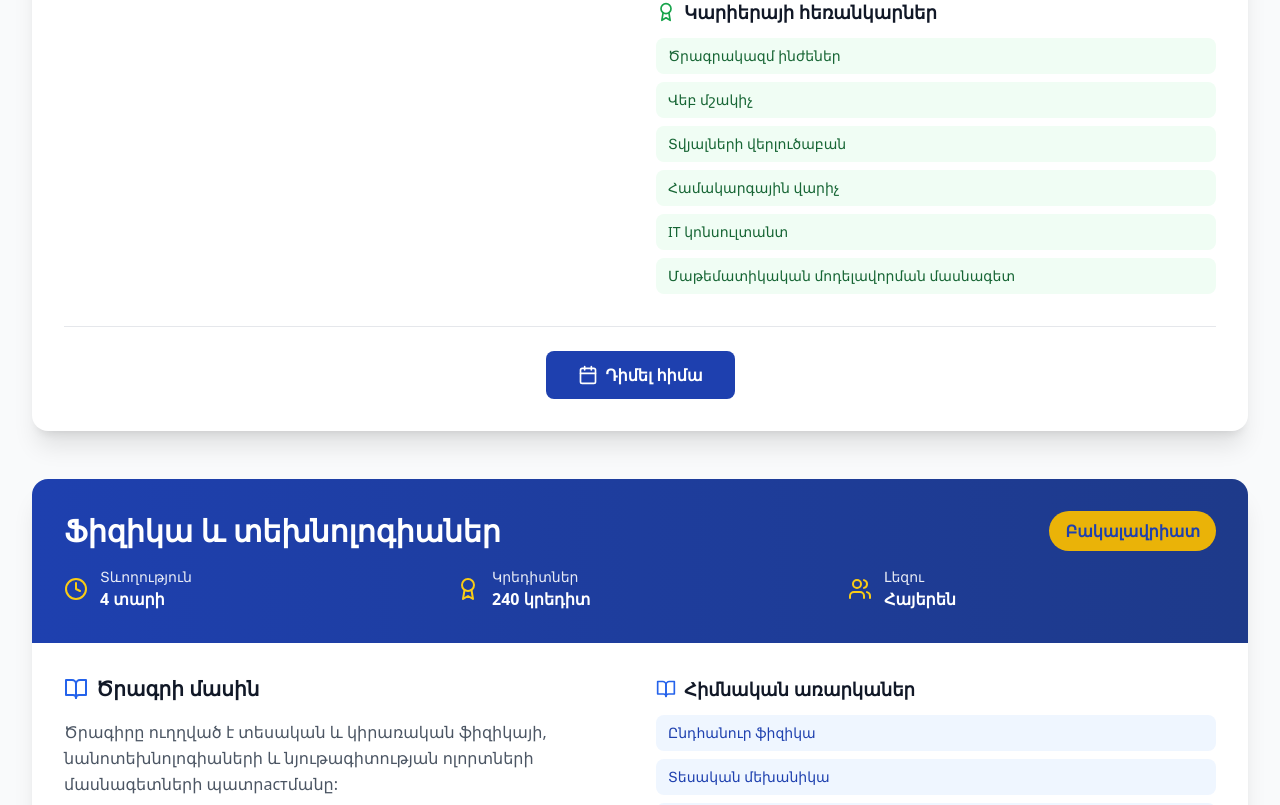
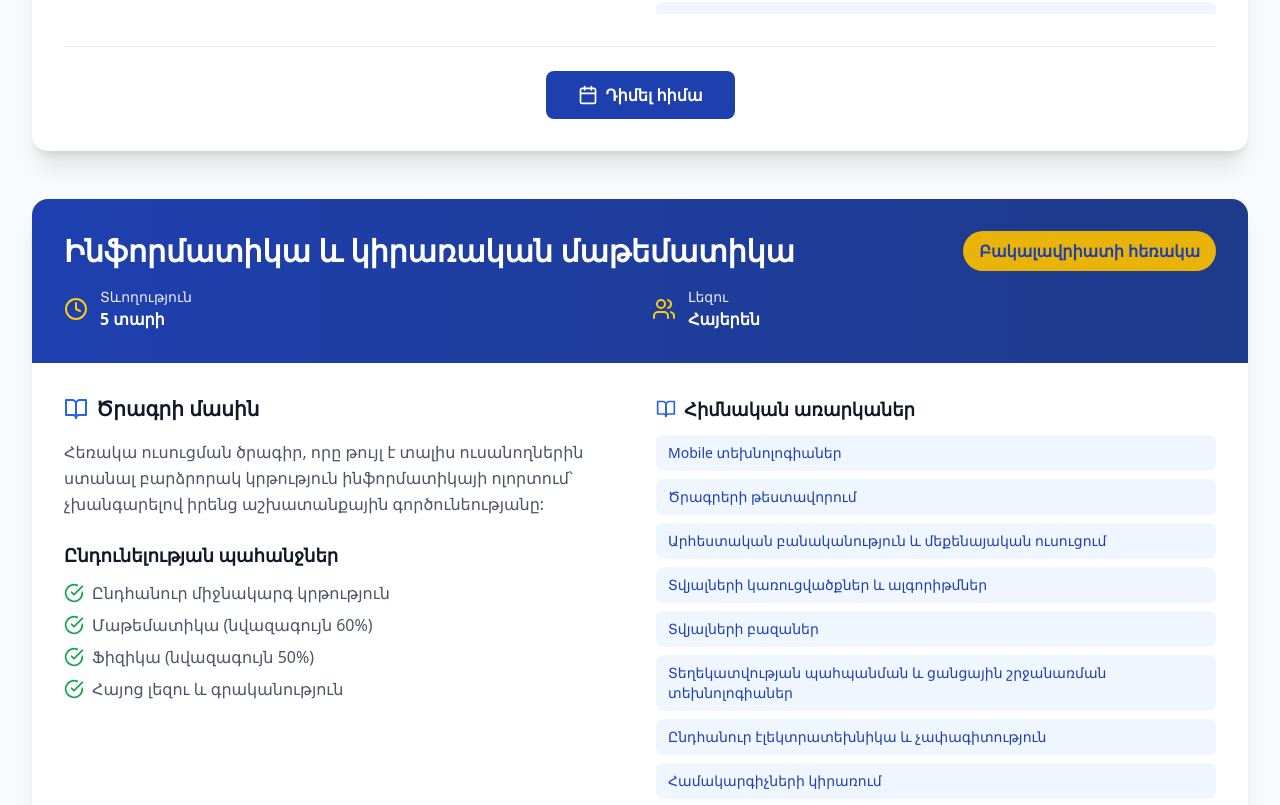
Before and after one commit to VeronikaBaghoyan/inform, a React (Vite) app: page /programs in a window 1280 px wide. Shown: the part 995-1800 px from the top of the page. Built offline with nearby package versions, Linux system fonts and the light colour scheme.

Commit message:
Update programs page with new structure and subjects

```diff
--- a/src/pages/ProgramsPage.tsx
+++ b/src/pages/ProgramsPage.tsx
@@ -10,10 +10,8 @@ interface Program {
   title: { am: string; en: string };
   level: { am: string; en: string };
   duration: string;
-  credits: number;
   description: { am: string; en: string };
   subjects: { am: string[]; en: string[] };
-  career: { am: string[]; en: string[] };
   requirements: { am: string[]; en: string[] };
 }
 
@@ -27,51 +25,72 @@ export default function ProgramsPage({ language }: ProgramsPageProps) {
         am: 'Ինֆորմատիկա և կիրառական մաթեմատիկա',
         en: 'Informatics and Applied Mathematics'
       },
-      level: { am: 'Բակալավրիատ', en: 'Bachelor\'s Degree' },
+      level: { am: 'Բակալավրիատի առկա', en: 'Bachelor\'s Full-time' },
       duration: '4 ' + (language === 'am' ? 'տարի' : 'years'),
-      credits: 240,
       description: {
         am: 'Այս ծրագիրը պատրաստում է մասնագետներ ինֆորմատիկայի, ծրագրավորման և կիրառական մաթեմատիկայի ոլորտներում: Ուսանողները ծանոթանում են ժամանակակից տեխնոլոգիաների և մեթոդների հետ:',
         en: 'This program prepares specialists in informatics, programming, and applied mathematics. Students become familiar with modern technologies and methods.'
       },
       subjects: {
         am: [
+          'Mobile տեխնոլոգիաներ',
+          'Ծրագրերի թեստավորում',
+          'Արհեստական բանականություն և մեքենայական ուսուցում',
+          'Տվյալների կառուցվածքներ և ալգորիթմներ',
+          'Տվյալների բազաներ',
+          'Տեղեկատվության պահպանման և ցանցային շրջանառման տեխնոլոգիաներ',
+          'Ընդհանուր էլեկտրատեխնիկա և չափագիտություն',
+          'Համակարգիչների կիրառում',
+          'Համակարգային ծրագրավորում',
           'Ծրագրավորման հիմունքներ',
-          'Տվյալների կառուցվածք և ալգորիթմներ',
-          'Տվյալների բազաներ',
-          'Վեբ տեխնոլոգիաներ',
-          'Մաթեմատիկական վերլուծություն',
-          'Գծային ալգեբրա',
-          'Հավանականությունների տեսություն',
-          'Մաթեմատիկական մոդելավորում'
+          'Web-ծրագրավորում',
+          'Օբյեկտ - կողմնորոշված ծրագրավորում',
+          'Ինֆորմատիկա',
+          'Սերվերային ծրագրավորում',
+          'Ինֆորմատիկայի մաթեմատիկական հիմունքներ',
+          'Հաշվողական համակարգերի արատորոշում',
+          'Համակարգչային սխեմոտեխնիկա',
+          'Կառավարման տեղեկատվական համակարգեր',
+          'Տեղեկատվության պաշտպանության հիմունքներ',
+          'Թվային սխեմաների և համակարգերի նախագծում',
+          'Թվային համակարգերի նախագծում',
+          'Հաշվողական համակարգերի ճարտարապետություն',
+          'Միկրոպրոցեսորային համակարգեր',
+          'Կառավարման հիմունքներ',
+          'Ցանցային օպերացիոն համակարգեր',
+          'Հաշվողական համակարգերի ճարտարապետություն',
+          'Համակարգչային մասնագիտացված սխեմաներ',
+          'Համակարգչային ցանցերի կազմակերպում'
         ],
         en: [
-          'Programming Fundamentals',
+          'Mobile Technologies',
+          'Software Testing',
+          'Artificial Intelligence and Machine Learning',
           'Data Structures and Algorithms',
           'Databases',
-          'Web Technologies',
-          'Mathematical Analysis',
-          'Linear Algebra',
-          'Probability Theory',
-          'Mathematical Modeling'
-        ]
-      },
-      career: {
-        am: [
-          'Ծրագրակազմ ինժեներ',
-          'Վեբ մշակիչ',
-          'Տվյալների վերլուծաբան',
-          'Համակարգային վարիչ',
-          'IT կոնսուլտանտ',
-          'Մաթեմատիկական մոդելավորման մասնագետ'
-        ],
-        en: [
-          'Software Engineer',
-          'Web Developer',
-          'Data Analyst',
-          'System Administrator',
-          'IT Consultant',
-          'Mathematical Modeling Specialist'
+          'Information Storage and Network Circulation Technologies',
+          'General Electrical Engineering and Metrology',
+          'Computer Applications',
+          'System Programming',
+          'Programming Fundamentals',
+          'Web Programming',
+          'Object-Oriented Programming',
+          'Informatics',
+          'Server Programming',
+          'Mathematical Foundations of Informatics',
+          'Computing Systems Diagnostics',
+          'Computer Circuit Engineering',
+          'Management Information Systems',
+          'Information Security Fundamentals',
+          'Digital Circuits and Systems Design',
+          'Digital Systems Design',
+          'Computing Systems Architecture',
+          'Microprocessor Systems',
+          'Management Fundamentals',
+          'Network Operating Systems',
+          'Computing Systems Architecture',
+          'Computer Specialized Circuits',
+          'Computer Networks Organization'
         ]
       },
       requirements: {
@@ -92,68 +111,89 @@ export default function ProgramsPage({ language }: ProgramsPageProps) {
     {
       id: 2,
       title: {
-        am: 'Ֆիզիկա և տեխնոլոգիաներ',
-        en: 'Physics and Technologies'
+        am: 'Ինֆորմատիկա և կիրառական մաթեմատիկա',
+        en: 'Informatics and Applied Mathematics'
       },
-      level: { am: 'Բակալավրիատ', en: 'Bachelor\'s Degree' },
-      duration: '4 ' + (language === 'am' ? 'տարի' : 'years'),
-      credits: 240,
+      level: { am: 'Բակալավրիատի հեռակա', en: 'Bachelor\'s Distance Learning' },
+      duration: '5 ' + (language === 'am' ? 'տարի' : 'years'),
       description: {
-        am: 'Ծրագիրը ուղղված է տեսական և կիրառական ֆիզիկայի, նանոտեխնոլոգիաների և նյութագիտության ոլորտների մասնագետների պատրастմանը:',
-        en: 'The program is aimed at training specialists in theoretical and applied physics, nanotechnology, and materials science.'
+        am: 'Հեռակա ուսուցման ծրագիր, որը թույլ է տալիս ուսանողներին ստանալ բարձրորակ կրթություն ինֆորմատիկայի ոլորտում՝ չխանգարելով իրենց աշխատանքային գործունեությանը:',
+        en: 'Distance learning program that allows students to receive high-quality education in informatics without interfering with their work activities.'
       },
       subjects: {
         am: [
-          'Ընդհանուր ֆիզիկա',
-          'Տեսական մեխանիկա',
-          'Էլեկտրադինամիկա',
-          'Քվանտային մեխանիկա',
-          'Կոշտ մարմնի ֆիզիկա',
-          'Նանոֆիզիկա',
-          'Մաթեմատիկական ֆիզիկա',
-          'Համակարգչային մոդելավորում'
+          'Mobile տեխնոլոգիաներ',
+          'Ծրագրերի թեստավորում',
+          'Արհեստական բանականություն և մեքենայական ուսուցում',
+          'Տվյալների կառուցվածքներ և ալգորիթմներ',
+          'Տվյալների բազաներ',
+          'Տեղեկատվության պահպանման և ցանցային շրջանառման տեխնոլոգիաներ',
+          'Ընդհանուր էլեկտրատեխնիկա և չափագիտություն',
+          'Համակարգիչների կիրառում',
+          'Համակարգային ծրագրավորում',
+          'Ծրագրավորման հիմունքներ',
+          'Web-ծրագրավորում',
+          'Օբյեկտ - կողմնորոշված ծրագրավորում',
+          'Ինֆորմատիկա',
+          'Սերվերային ծրագրավորում',
+          'Ինֆորմատիկայի մաթեմատիկական հիմունքներ',
+          'Հաշվողական համակարգերի արատորոշում',
+          'Համակարգչային սխեմոտեխնիկա',
+          'Կառավարման տեղեկատվական համակարգեր',
+          'Տեղեկատվության պաշտպանության հիմունքներ',
+          'Թվային սխեմաների և համակարգերի նախագծում',
+          'Թվային համակարգերի նախագծում',
+          'Հաշվողական համակարգերի ճարտարապետություն',
+          'Միկրոպրոցեսորային համակարգեր',
+          'Կառավարման հիմունքներ',
+          'Ցանցային օպերացիոն համակարգեր',
+          'Հաշվողական համակարգերի ճարտարապետություն',
+          'Համակարգչային մասնագիտացված սխեմաներ',
+          'Համակարգչային ցանցերի կազմակերպում'
         ],
         en: [
-          'General Physics',
-          'Theoretical Mechanics',
-          'Electrodynamics',
-          'Quantum Mechanics',
-          'Solid State Physics',
-          'Nanophysics',
-          'Mathematical Physics',
-          'Computer Modeling'
-        ]
-      },
-      career: {
-        am: [
-          'Ֆիզիկոս հետազոտող',
-          'Լաբորատոր ֆիզիկոս',
-          'Նանոտեխնոլոգիաների մասնագետ',
-          'Տեխնիկական ֆիզիկոս',
-          'Գիտական հետազոտող',
-          'Ֆիզիկայի դասախոս'
-        ],
-        en: [
-          'Research Physicist',
-          'Laboratory Physicist',
-          'Nanotechnology Specialist',
-          'Technical Physicist',
-          'Scientific Researcher',
-          'Physics Lecturer'
+          'Mobile Technologies',
+          'Software Testing',
+          'Artificial Intelligence and Machine Learning',
+          'Data Structures and Algorithms',
+          'Databases',
+          'Information Storage and Network Circulation Technologies',
+          'General Electrical Engineering and Metrology',
+          'Computer Applications',
+          'System Programming',
+          'Programming Fundamentals',
+          'Web Programming',
+          'Object-Oriented Programming',
+          'Informatics',
+          'Server Programming',
+          'Mathematical Foundations of Informatics',
+          'Computing Systems Diagnostics',
+          'Computer Circuit Engineering',
+          'Management Information Systems',
+          'Information Security Fundamentals',
+          'Digital Circuits and Systems Design',
+          'Digital Systems Design',
+          'Computing Systems Architecture',
+          'Microprocessor Systems',
+          'Management Fundamentals',
+          'Network Operating Systems',
+          'Computing Systems Architecture',
+          'Computer Specialized Circuits',
+          'Computer Networks Organization'
         ]
       },
       requirements: {
         am: [
           'Ընդհանուր միջնակարգ կրթություն',
-          'Ֆիզիկա (նվազագույն 70%)',
-          'Մաթեմատիկա (նվազագույն 65%)',
-          'Քիմիա (նվազագույն 50%)'
+          'Մաթեմատիկա (նվազագույն 60%)',
+          'Ֆիզիկա (նվազագույն 50%)',
+          'Հայոց լեզու և գրականություն'
         ],
         en: [
           'General Secondary Education',
-          'Physics (minimum 70%)',
-          'Mathematics (minimum 65%)',
-          'Chemistry (minimum 50%)'
+          'Mathematics (minimum 60%)',
+          'Physics (minimum 50%)',
+          'Armenian Language and Literature'
         ]
       }
     },
@@ -165,49 +205,52 @@ export default function ProgramsPage({ language }: ProgramsPageProps) {
       },
       level: { am: 'Մագիստրատուրա', en: 'Master\'s Degree' },
       duration: '2 ' + (language === 'am' ? 'տարի' : 'years'),
-      credits: 120,
       description: {
         am: 'Խորացված ուսումնական ծրագիր, որը նպատակ ունի պատրաստել բարձր որակավորում ունեցող մասնագետներ գիտական հետազոտությունների և առաջադեմ տեխնոլոգիաների ոլորտում:',
         en: 'Advanced study program aimed at preparing highly qualified specialists in scientific research and advanced technologies.'
       },
       subjects: {
         am: [
-          'Արհեստական բանականության հիմունքներ',
-          'Մեքենական ուսուցում',
-          'Մեծ տվյալների վերլուծություն',
-          'Գիտական հաշվարկներ',
-          'Նյուրոցանցեր',
-          'Ծրագրային ինժեներություն',
-          'Տվյալների կառուցվածք (առաջադեմ)',
-          'Մագիստրական թեզ'
+          'Արհեստական բանականության ծրագրագործիքային միջոցներ',
+          'Զուգահեռ համակարգչային ճարտարապետություններ',
+          'Արհեստական բանականության համակարգեր',
+          'Առաջատար մոբայլ տեխնոլոգիաներ',
+          'Մաթեմատիկական ծրագրավորում',
+          'Ծրագրավորում Net միջավայրում',
+          'Առաջատար web-տեխնոլոգիաներ',
+          'Համակարգչային ցանցերի նախագծում և իրականացում',
+          'Հաշվողական համակարգերի և ցանցեր սերվերներ',
+          'Առաջատար ծրագրային ճարտարապետություն',
+          'Նեյրոնային ցանցեր',
+          'Քվանտային ծրագրավորման համակարգեր',
+          'Միկրո և նանոտեխնոլոգիաներ',
+          'Ցանցային համակարգերի պաշտպանություն և անվտանգություն',
+          'Ծրագրային համալիր MATLAB',
+          'Մեծ տվյալների մշակման համակարգեր',
+          'Բարդ համակարգերի մոդելավորում և հուսալիություն',
+          'Օբյեկտ կողմնորոշված վերլուծություն և նախագծում',
+          'Որոշումների կայացման տեսություն'
         ],
         en: [
-          'Fundamentals of Artificial Intelligence',
-          'Machine Learning',
-          'Big Data Analysis',
-          'Scientific Computing',
+          'Artificial Intelligence Software Tools',
+          'Parallel Computer Architectures',
+          'Artificial Intelligence Systems',
+          'Advanced Mobile Technologies',
+          'Mathematical Programming',
+          'Programming in .Net Environment',
+          'Advanced Web Technologies',
+          'Computer Networks Design and Implementation',
+          'Computing Systems and Network Servers',
+          'Advanced Software Architecture',
           'Neural Networks',
-          'Software Engineering',
-          'Advanced Data Structures',
-          'Master\'s Thesis'
-        ]
-      },
-      career: {
-        am: [
-          'Գիտական հետազոտող',
-          'AI մասնագետ',
-          'Տվյալների գիտնական',
-          'Ծրագրային ճարտարապետ',
-          'Տեխնիկական տնօրեն',
-          'Ակադեմիական կարիերա'
-        ],
-        en: [
-          'Research Scientist',
-          'AI Specialist',
-          'Data Scientist',
-          'Software Architect',
-          'Technical Director',
-          'Academic Career'
+          'Quantum Programming Systems',
+          'Micro and Nanotechnologies',
+          'Network Systems Protection and Security',
+          'MATLAB Software Complex',
+          'Big Data Processing Systems',
+          'Complex Systems Modeling and Reliability',
+          'Object-Oriented Analysis and Design',
+          'Decision Making Theory'
         ]
       },
       requirements: {
@@ -255,20 +298,12 @@ export default function ProgramsPage({ language }: ProgramsPageProps) {
                   </div>
                 </div>
 
-                <div className="grid grid-cols-1 md:grid-cols-3 gap-6">
+                <div className="grid grid-cols-1 md:grid-cols-2 gap-6">
                   <div className="flex items-center">
                     <Clock className="h-6 w-6 text-yellow-400 mr-3" />
                     <div>
                       <div className="text-sm opacity-90">{t.programs.duration}</div>
                       <div className="font-semibold">{program.duration}</div>
-                    </div>
-                  </div>
-
-                  <div className="flex items-center">
-                    <Award className="h-6 w-6 text-yellow-400 mr-3" />
-                    <div>
-                      <div className="text-sm opacity-90">{t.programs.credits}</div>
-                      <div className="font-semibold">{program.credits} {language === 'am' ? 'կրեդիտ' : 'credits'}</div>
                     </div>
                   </div>
 
@@ -312,24 +347,10 @@ export default function ProgramsPage({ language }: ProgramsPageProps) {
                         <BookOpen className="h-5 w-5 text-blue-600 mr-2" />
                         {language === 'am' ? 'Հիմնական առարկաներ' : 'Main Subjects'}
                       </h4>
-                      <div className="grid grid-cols-1 gap-2">
+                      <div className="grid grid-cols-1 gap-2 max-h-96 overflow-y-auto">
                         {program.subjects[language].map((subject, index) => (
                           <div key={index} className="bg-blue-50 px-3 py-2 rounded-lg text-sm text-blue-800 font-medium">
                             {subject}
-                          </div>
-                        ))}
-                      </div>
-                    </div>
-
-                    <div>
-                      <h4 className="text-lg font-semibold text-gray-900 mb-3 flex items-center">
-                        <Award className="h-5 w-5 text-green-600 mr-2" />
-                        {language === 'am' ? 'Կարիերայի հեռանկարներ' : 'Career Prospects'}
-                      </h4>
-                      <div className="grid grid-cols-1 gap-2">
-                        {program.career[language].map((career, index) => (
-                          <div key={index} className="bg-green-50 px-3 py-2 rounded-lg text-sm text-green-800 font-medium">
-                            {career}
                           </div>
                         ))}
                       </div>
```
